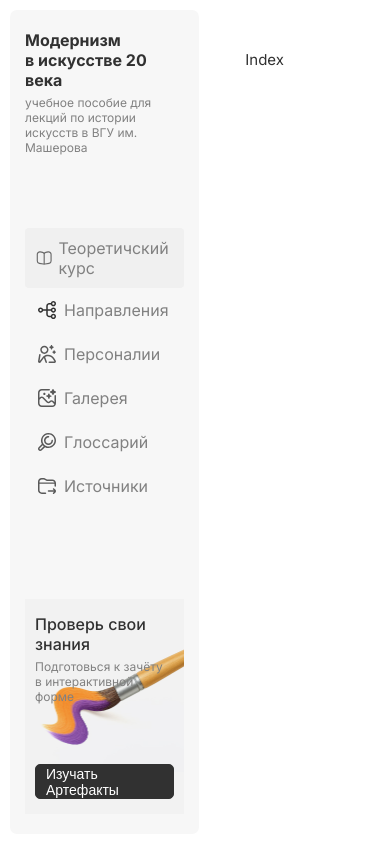
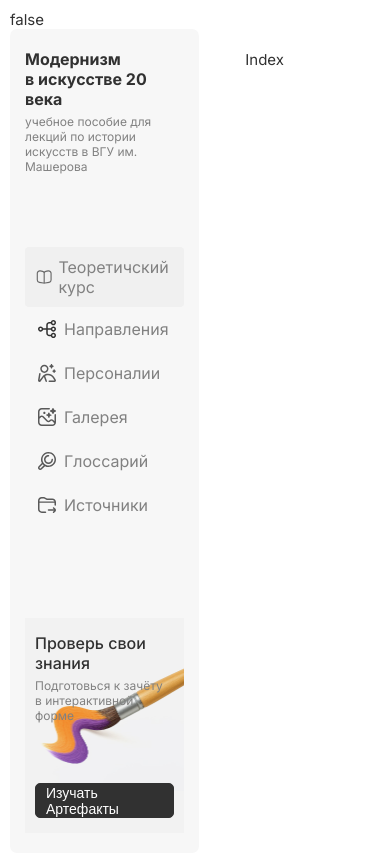
Before and after one commit to vsumodernism/vsumodernism.github.io, a Nuxt app: page / in a window 390 px wide. Built offline with nearby package versions, Linux system fonts and the light colour scheme.

Commit message:
save in store.isMobile

```diff
--- a/layouts/default.vue
+++ b/layouts/default.vue
@@ -2,6 +2,7 @@
     <div class="page-wrapper" :class="{'is-mobile': isMobile}">
 <!--        <Header/>-->
         <aside class="page-wrapper__aside">
+            {{store && store?.isMobile}}
             <Menu/>
         </aside>
         <main class="page-wrapper__main">
@@ -43,7 +44,7 @@ export default {
         try {
             if (import.meta.client) {
                 this.store = useStore();
-                // this.store.isMobile = this.$helpers.detectMobile();
+                this.store.isMobile = this.$helpers.detectMobile();
                 // this.isMobile = this.store.isMobile;
 
                 window.addEventListener('scroll', this.handleScroll);
```
